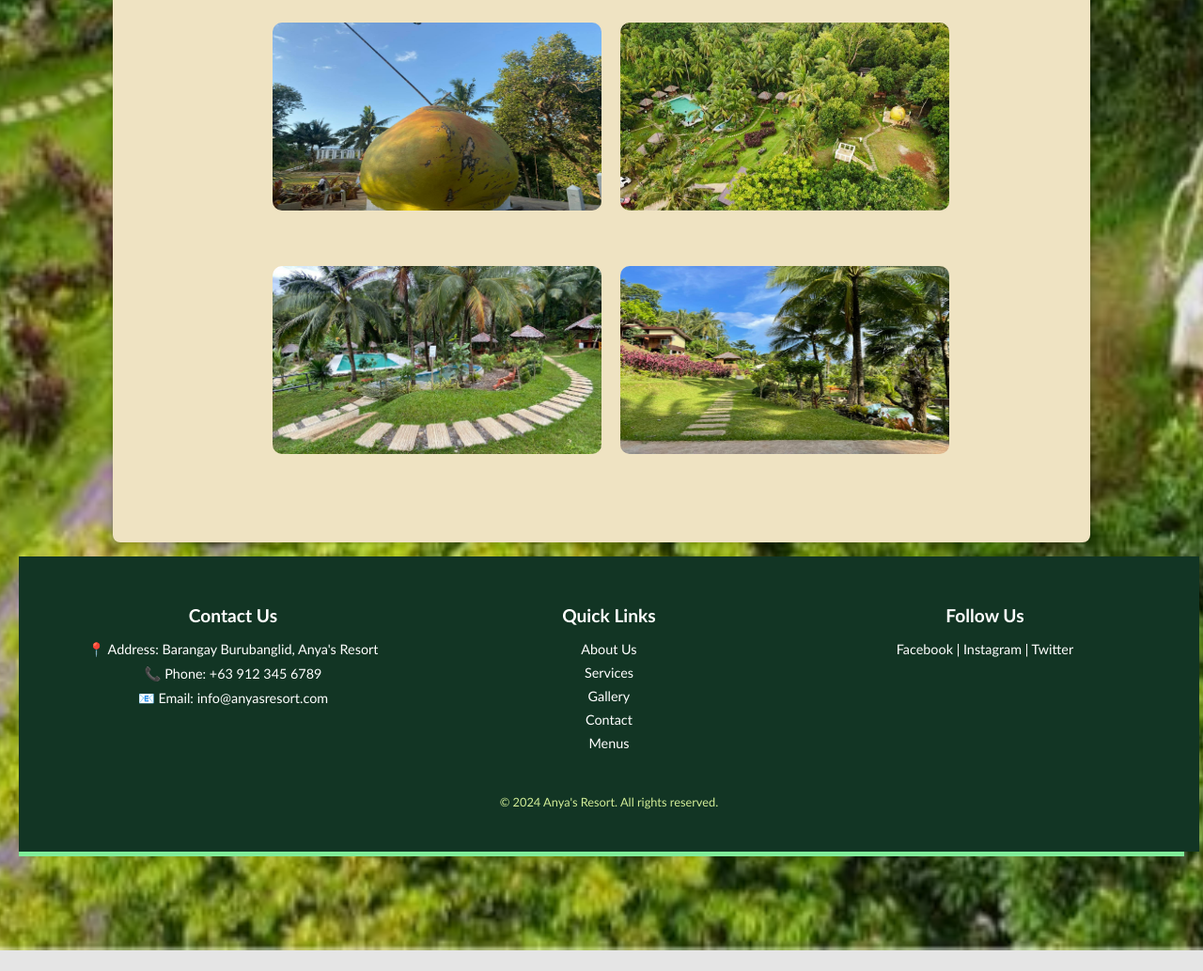
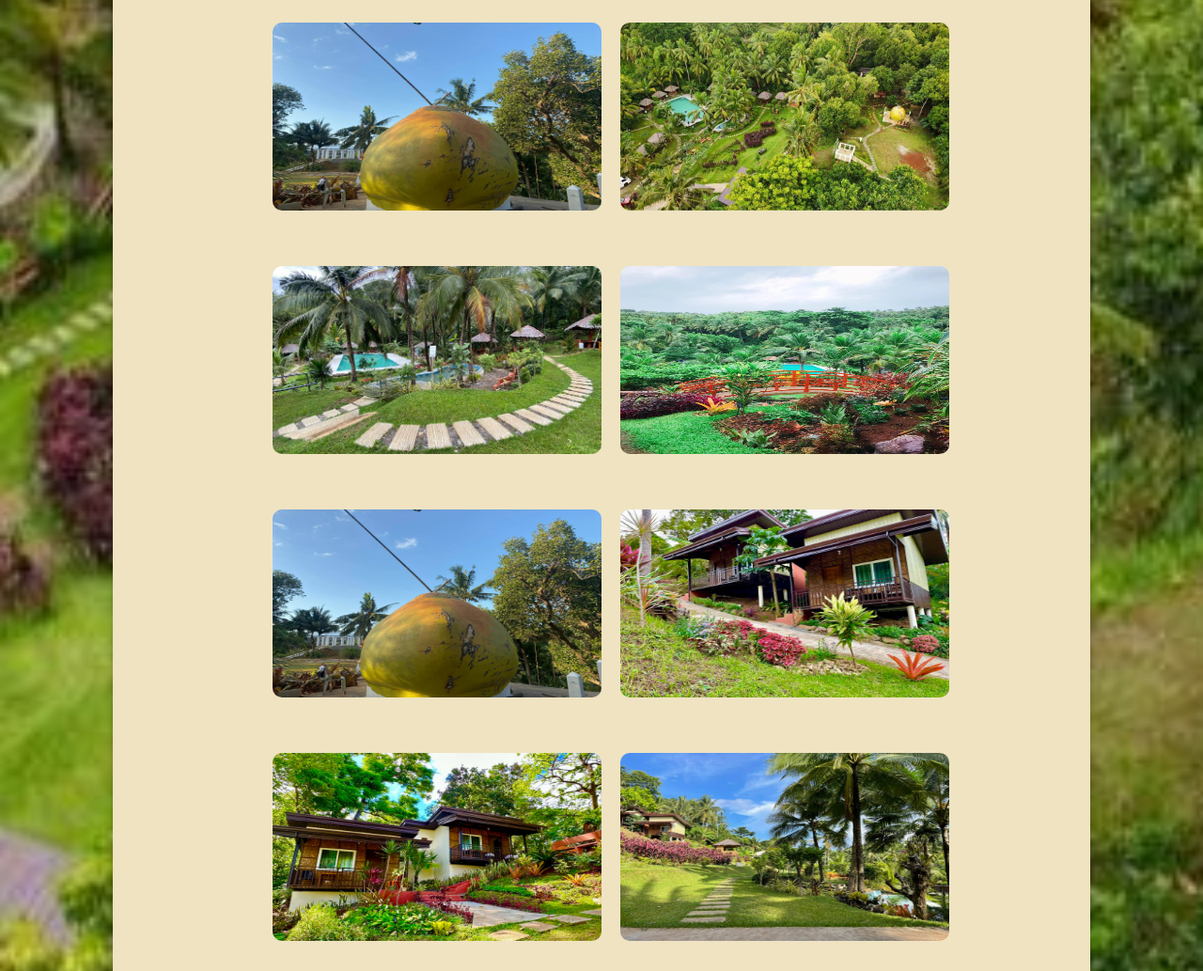
Before and after one commit to jrdulos2002/anyasburubanglid, a plain HTML site: page gallery.html in a window 1280 px wide. Shown: the part 1232-2265 px from the top of the page at 94% size. Before the commit the page ends 2243 px from the top, so only its background shows below. Drawn offline with Linux system fonts and the light colour scheme.

Commit message:
Update gallery.html

```diff
--- a/gallery.html
+++ b/gallery.html
@@ -68,6 +68,22 @@
 
                 <div class="gallery-item">
                     <img src="Images/23.jpg" alt="project2" class="thumbnail" onclick="openLightbox(); changeImage('Images/Twitter.png')">
+                    <p class="image-description"></p>
+                </div>
+		     <div class="gallery-item">
+                    <img src="Images/18.jpg" alt="project2" class="thumbnail" onclick="openLightbox(); changeImage('Images/Twitter.png')">
+                    <p class="image-description"></p>
+                </div>
+		     <div class="gallery-item">
+                    <img src="Images/25.jpg" alt="project2" class="thumbnail" onclick="openLightbox(); changeImage('Images/Twitter.png')">
+                    <p class="image-description"></p>
+                </div>
+		     <div class="gallery-item">
+                    <img src="Images/13.jpg" alt="project2" class="thumbnail" onclick="openLightbox(); changeImage('Images/Twitter.png')">
+                    <p class="image-description"></p>
+                </div>
+		     <div class="gallery-item">
+                    <img src="Images/14.jpg" alt="project2" class="thumbnail" onclick="openLightbox(); changeImage('Images/Twitter.png')">
                     <p class="image-description"></p>
                 </div>
 
```
